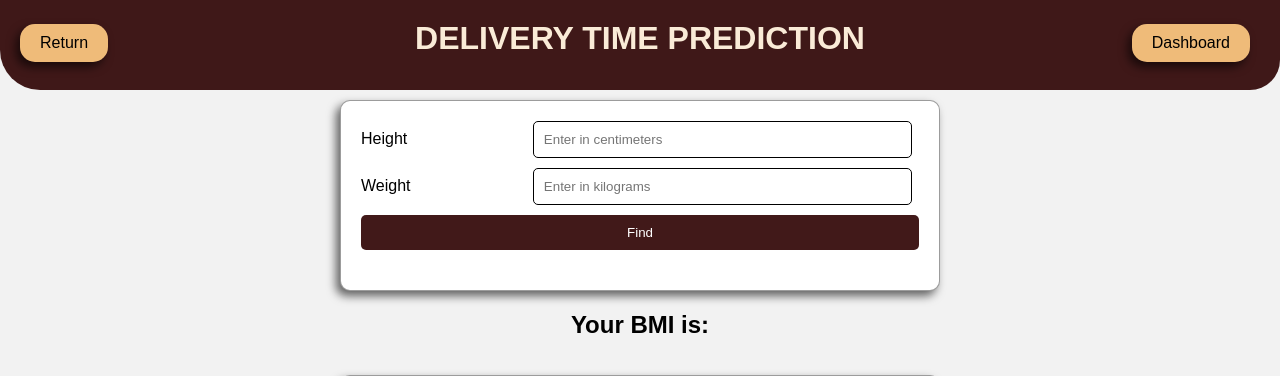
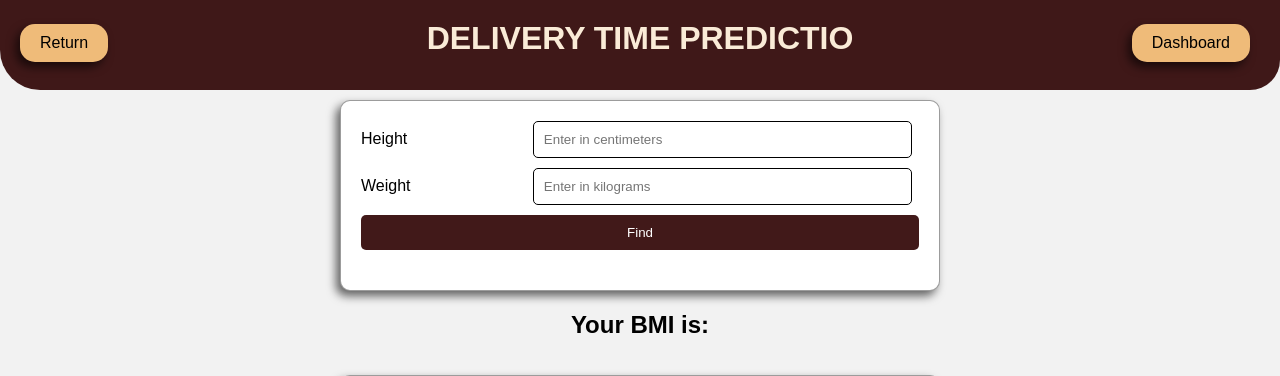
Before and after one commit to aditraj01/Medical_Facilities, a Flask app: page /health in a window 1280 px wide. Shown: the top 376 px of the page. Run offline with Flask 3, Linux system fonts and the light colour scheme; parts of the project's set-up code (start-up, migrations or seed data) failed here and were passed over.

Commit message:
Update health.html

```diff
--- a/templates/health.html
+++ b/templates/health.html
@@ -146,7 +146,7 @@ p{
 
      </style>
 <body >
-<div class="head"><a class="button1" href="{{ url_for('home') }}">Return</a><h1>DELIVERY TIME PREDICTION</h1><a class="button2" href="{{ url_for('chatbot') }}">Dashboard</a></div><div class="sub"></div>
+<div class="head"><a class="button1" href="{{ url_for('home') }}">Return</a><h1>DELIVERY TIME PREDICTIO</h1><a class="button2" href="{{ url_for('chatbot') }}">Dashboard</a></div><div class="sub"></div>
     <div class="container">
     <form action="{{ url_for('health') }}" method="post">
         <label for="feature0">Height</label>
```
